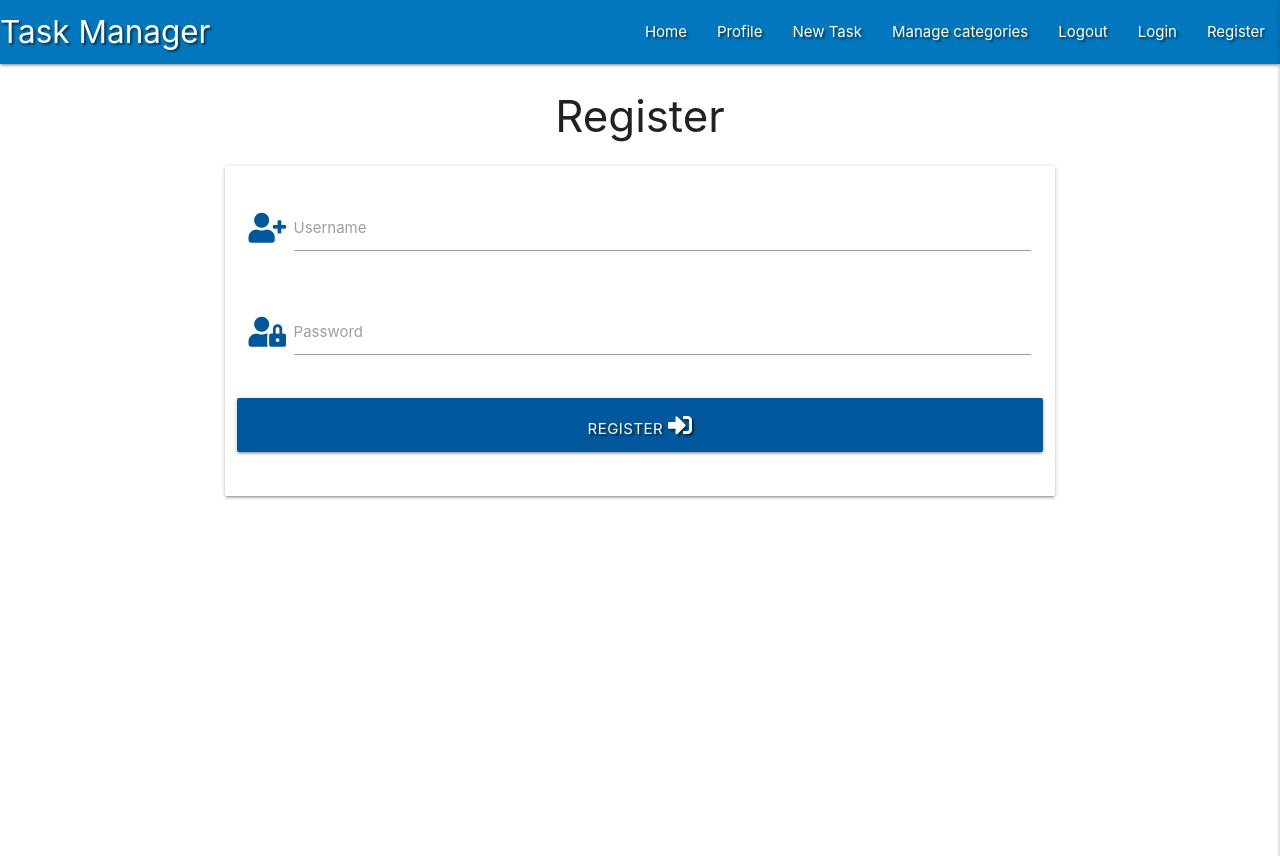
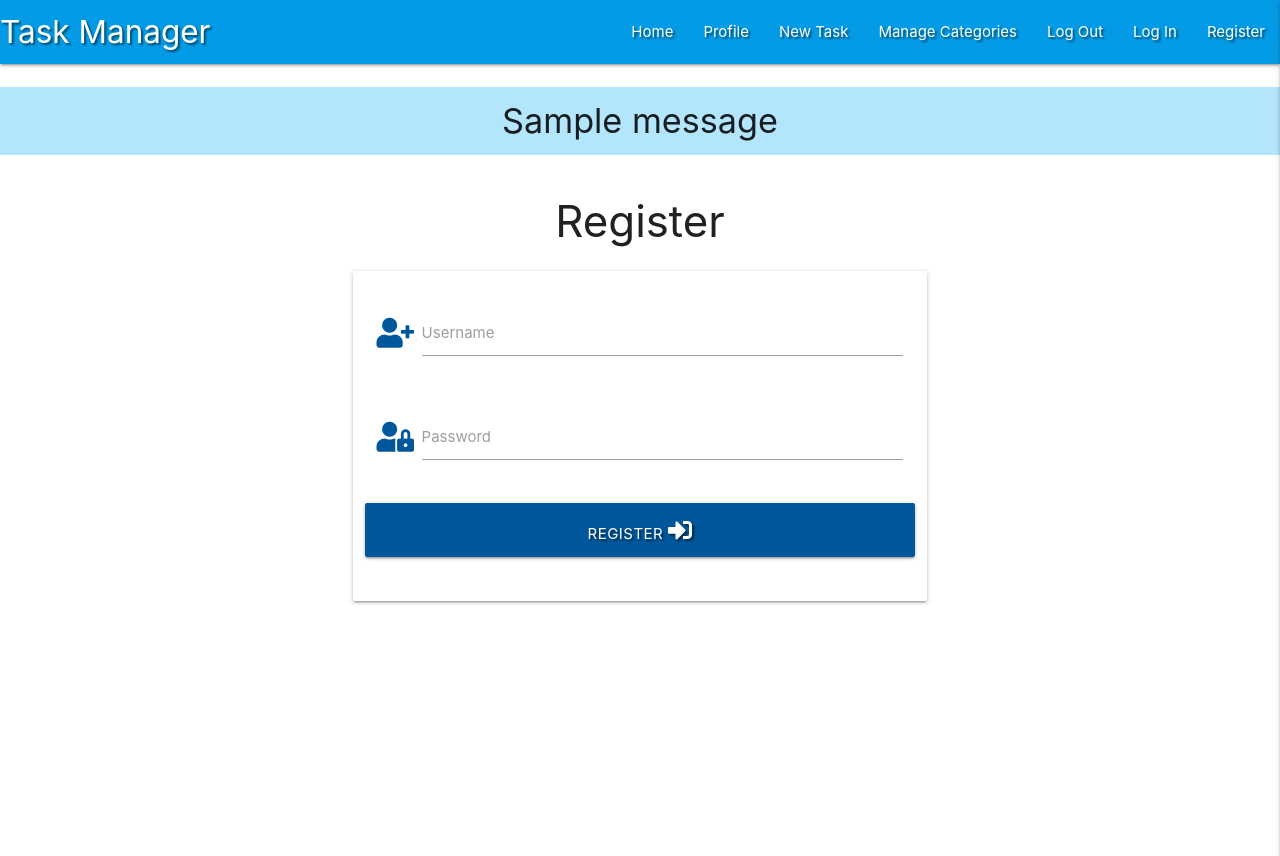
Before and after one commit to PhilipWilliams0/flask-task-manager-project, a Flask app: page /register in a window 1280 px wide. Shown: the top 856 px of the page. Run offline with Flask 2, Linux system fonts and the light colour scheme; one stand-in notice (Sample message) is shown; some libraries are stand-ins or nearby versions.

Commit message:
Adjust made as db not working

```diff
--- a/app.py
+++ b/app.py
@@ -1,3 +1,4 @@
+
 import os
 from flask import (
     Flask, flash, render_template,
@@ -27,6 +28,24 @@ def get_tasks():
 
 @app.route("/register", methods=["GET", "POST"])
 def register():
+    if request.method == "POST":
+        # check if username already exists in db
+        existing_user = mongo.db.users.find_one(
+            {"username": request.form.get("username").lower()})
+
+        if existing_user:
+            flash("Username already exists")
+            return redirect(url_for("register"))
+
+        register = {
+            "username": request.form.get("username").lower(),
+            "password": generate_password_hash(request.form.get("password"))
+        }
+        mongo.db.users.insert_one(register)
+
+        # put the new user into 'session' cookie
+        session["user"] = request.form.get("username").lower()
+        flash("Registration Successful!")
     return render_template("register.html")
 
 
--- a/static/css/style.css
+++ b/static/css/style.css
@@ -1,3 +1,8 @@
+
 .text-shadow {
    text-shadow: 2px 2px 2px rgba(0, 0, 0, 0.5);
 }
+
+.flashes h4 {
+   line-height: 2;
+}
--- a/templates/base.html
+++ b/templates/base.html
@@ -1,4 +1,3 @@
-
 <!DOCTYPE html>
 <html lang="en">
 <head>
@@ -15,37 +14,53 @@
 <body>
 
 	<header>
-        <nav class="nav-extended text-shadow light-blue darken-3">
-            <!-- Top navbav -->
+        <!-- top navbar -->
+		<nav class="nav-extended text-shadow light-blue darken-1">
 			<div class="nav-wrapper">
 				<a href="{{ url_for('get_tasks') }}" class="brand-logo">Task Manager</a>
-              <a href="#" data-target="mobile-demo" class="sidenav-trigger right"><i class="fa fa-bars"></i></a>
+				<a href="#" data-target="mobile-demo" class="sidenav-trigger right"><i class="fas fa-bars"></i></a>
 				<ul class="right hide-on-med-and-down">
 					<li><a href="{{ url_for('get_tasks') }}">Home</a></li>
 					<li><a href="#">Profile</a></li>
 					<li><a href="#">New Task</a></li>
-                <li><a href="#">Manage categories</a></li>
-                <li><a href="#">Logout</a></li>
-                <li><a href="#">Login</a></li>
+					<li><a href="#">Manage Categories</a></li>
+					<li><a href="#">Log Out</a></li>
+					<li><a href="#">Log In</a></li>
 					<li><a href="{{ url_for('register') }}">Register</a></li>
 				</ul>
 			</div>
 		</nav>
-          <!-- Mobile sidenav -->
+
+        <!-- mobile sidenav -->
 		<ul class="sidenav" id="mobile-demo">
-            <li><h4 class="center-align light-blue-text text-darken-4">Task Manager</h4></li>
+            <li><h4 class="center-align light-blue-text text-darken 4">Task Manager</h4></li>
             <li><a href="{{ url_for('get_tasks') }}">Home</a></li>
             <li><a href="#">Profile</a></li>
             <li><a href="#">New Task</a></li>
-            <li><a href="#">Manage categories</a></li>
-            <li><a href="#">Logout</a></li>
-            <li><a href="#">Login</a></li>
+            <li><a href="#">Manage Categories</a></li>
+            <li><a href="#">Log Out</a></li>
+            <li><a href="#">Log In</a></li>
             <li><a href="{{ url_for('register') }}">Register</a></li>
 		</ul>
 	</header>
 
+    <section>
+        <!-- flash messages -->
+        {% with messages = get_flashed_messages() %}
+            {% if messages %}
+                {% for message in messages %}
+                    <div class="row flashes">
+                        <h4 class="light-blue lighten-4 center-align">{{ message }}</h4>
+                    </div>
+                {% endfor %}
+            {% endif %}
+        {% endwith %}
+    </section>
+
+    <main class="container">
         {% block content %}
         {% endblock %}
+    </main>
 
     <script src="https://code.jquery.com/jquery-3.5.1.min.js"
         integrity="sha256-9/aliU8dGd2tb6OSsuzixeV4y/faTqgFtohetphbbj0=" crossorigin="anonymous"></script>
--- a/templates/register.html
+++ b/templates/register.html
@@ -1,23 +1,26 @@
 {% extends "base.html" %}
 {% block content %}
+
     <h3 class="center-align">Register</h3>
 
     <div class="row">
-      <form class="col s12 m8 offset-m2 method="POST" action="{{ url_for('register') }}">
+        <form class="col s12 m8 offset-m2" method="POST" action="{{ url_for('register') }}">
             <div class="card-panel">
                 <!-- username -->
                 <div class="row">
 					<div class="input-field col s12">
 						<i class="fas fa-user-plus prefix light-blue-text text-darken-4"></i>
-                  <input id="username" name="username" type="text" class="validate">
+						<input id="username" name="username" type="text" minlength="5"
+                            maxlength="15" pattern="^[a-zA-Z0-9]{5,15}$" class="validate" required>
 						<label for="username">Username</label>
 					</div>
                 </div>
-            <!-- password -->
+                <!-- passowrd -->
                 <div class="row">
                     <div class="input-field col s12">
 						<i class="fas fa-user-lock prefix light-blue-text text-darken-4"></i>
-                 <input id="password" name="password" type="password" class="validate">
+                        <input id="password" name="password" type="password" minlength="5"
+                            maxlength="15" pattern="^[a-zA-Z0-9]{5,15}$" class="validate" required>
                         <label for="password">Password</label>
                     </div>
                 </div>
```
Also changed, not shown: templates/tasks.html (indentation only). Lines whose indentation alone changed are shown as unchanged.
